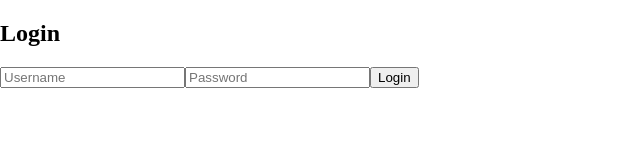
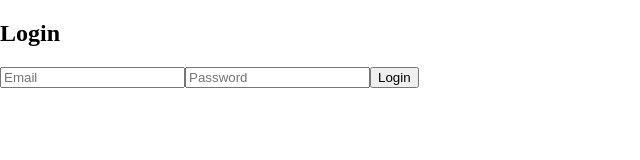
Before and after one commit to ShadowB0X/Deployed-VSC-for-Shadowbox.dk, a React (Vite) app: page /login in a window 1280 px wide. Shown: the top 160 px of the page, without its empty margins (0-640 px from the left). Built offline with nearby package versions, Linux system fonts and the light colour scheme.

Commit message:
login fixed hopefully

```diff
--- a/src/pages/LoginPage.jsx
+++ b/src/pages/LoginPage.jsx
@@ -1,15 +1,15 @@
 import { useState } from 'react';
 
 export default function LoginForm({ onLogin }) {
-  const [username, setUsername] = useState('');
+  const [email, setEmail] = useState('');
   const [password, setPassword] = useState('');
 
   const handleSubmit = async (e) => {
     e.preventDefault();
-    const res = await fetch('/user/login', {
+    const res = await fetch('https://api.powersurge.dk/api//user/login', {
       method: 'POST',
       headers: { 'Content-Type': 'application/json' },
-      body: JSON.stringify({ username, password }),
+      body: JSON.stringify({ email, password }),
     });
     if (res.ok) {
       const { token } = await res.json();
@@ -22,7 +22,7 @@ export default function LoginForm({ onLogin }) {
   return (
     <form onSubmit={handleSubmit}>
       <h2>Login</h2>
-      <input value={username} onChange={e => setUsername(e.target.value)} placeholder="Username" />
+      <input value={email} onChange={e => setEmail(e.target.value)} placeholder="Email" />
       <input type="password" value={password} onChange={e => setPassword(e.target.value)} placeholder="Password" />
       <button type="submit">Login</button>
     </form>
```
